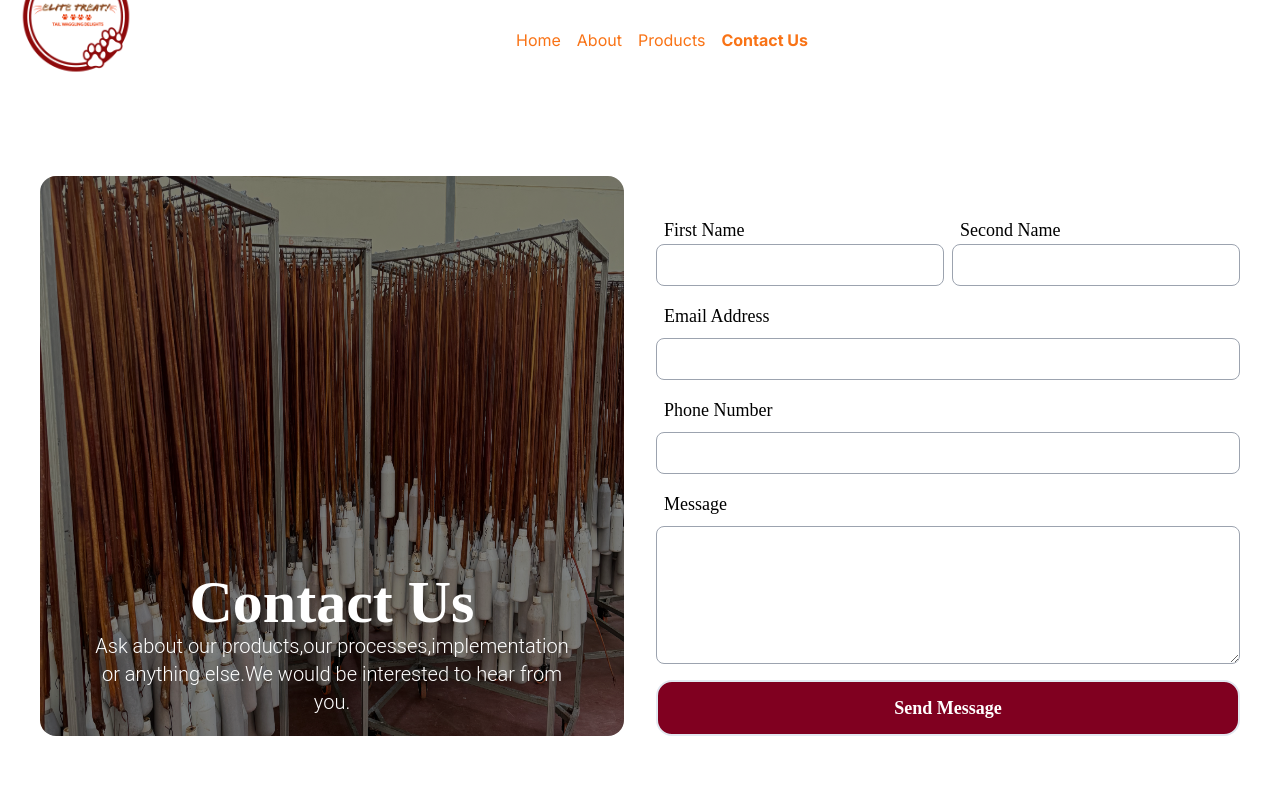
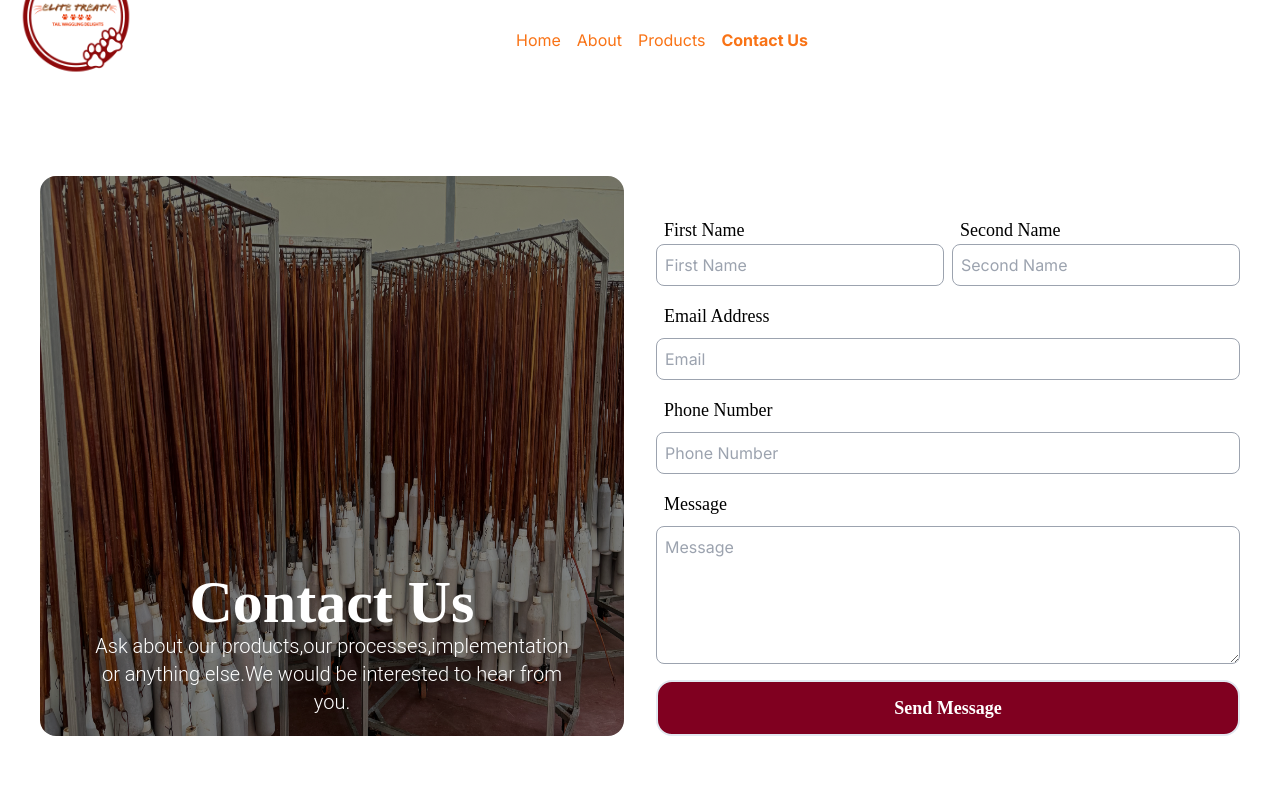
Before and after one commit to githubfaraz/pElite, a Next.js app: page /contact in a window 1280 px wide. Shown: the top 800 px of the page. Built offline with nearby package versions, Linux system fonts and the light colour scheme.

Commit message:
Form Contact US submission to Form Spree

```diff
--- a/app/contact/page.jsx
+++ b/app/contact/page.jsx
@@ -1,12 +1,17 @@
+'use client'
 import Footer from '@/components/Footer'
 import MainNavbar from '@/components/MainNavbar'
 import Navb from '@/components/Navb'
 import Navbar from '@/components/Navbar'
 import Image from 'next/image'
 import React from 'react'
-
+import { useForm, ValidationError } from '@formspree/react';
 // Note:remember to remove the navbar
-const page = () => {
+const Page = () => {
+    const [state, handleSubmit] = useForm("mayrjoke");
+    if (state.succeeded) {
+        return <p>Thanks for joining!</p>;
+    }
   return (
     <div>
 
@@ -30,30 +35,62 @@ const page = () => {
                 </div>
             </div>
             <div className=' w-full'>
-                <form >
+            <form
+            method="POST"
+            action="https://formspree.io/f/mayrjoke"
+            >
                     <div className='flex sm:flex-row sm:space-x-2 flex-col space-y-4 sm:space-y-0'>
                         <div className='flex flex-col'>
-                            <label className='ml-2 font-medium text-lg' style={{fontFamily: "playfair_display"}}>First Name</label>
-                            <input className='p-2 w-72 rounded-lg border-2 border-gray-400' type="email" style={{borderWidth: '0.75px'}}/>
+                            <label htmlFor="first_name" className='ml-2 font-medium text-lg' style={{fontFamily: "playfair_display"}}>First Name</label>
+                            <input className='p-2 w-72 rounded-lg border-2 border-gray-400' type="text"
+                                    name="first_name"
+                                    id="first_name"
+                                    placeholder="First Name"
+                                    aria-required="true"
+                                    required
+                                    style={{borderWidth: '0.75px'}}
+                            />
                         </div>
                         <div className='flex flex-col'>
-                            <label className='ml-2 font-medium text-lg' style={{fontFamily: "playfair_display"}}>Second Name</label>
-                            <input className='p-2 w-72 rounded-lg border-2 border-gray-400' style={{borderWidth: '0.75px'}} type="email"/>
+                            <label htmlFor="second_name"  className='ml-2 font-medium text-lg' style={{fontFamily: "playfair_display"}}>Second Name</label>
+                            <input className='p-2 w-72 rounded-lg border-2 border-gray-400'
+                                name="second_name"
+                                id="second_name"
+                                placeholder="Second Name"
+                                aria-required="true"
+                                required
+                            style={{borderWidth: '0.75px'}} />
                         </div>
                     </div>
                     <div className='flex flex-col sm:space-y-2 mt-4 w-full'>
-                        <label className='ml-2 font-medium text-lg' style={{fontFamily: "playfair_display"}}>Email Address</label>
-                        <input className='p-2 w-full rounded-lg border-2 border-gray-400' style={{borderWidth: '0.75px'}} type="email"/>
+                        <label htmlFor="email_address"  className='ml-2 font-medium text-lg' style={{fontFamily: "playfair_display"}}>Email Address</label>
+                        <input className='p-2 w-full rounded-lg border-2 border-gray-400'
+                            name="email"
+                            id="email"
+                            placeholder="Email"
+                            aria-required="true"
+                            required
+                            style={{borderWidth: '0.75px'}}
+                            type="email"/>
                     </div>
                     <div className='flex flex-col space-y-2 mt-4 ' >
-                        <label className='ml-2 font-medium text-lg' style={{fontFamily: "playfair_display"}}>Phone Number</label>
-                        <input className='p-2 w-full rounded-lg border-2 border-gray-400' style={{borderWidth: '0.75px'}} />
+                        <label htmlFor="phone_number" className='ml-2 font-medium text-lg' style={{fontFamily: "playfair_display"}}>Phone Number</label>
+                        <input className='p-2 w-full rounded-lg border-2 border-gray-400'
+                            name="phone_number"
+                            id="phone_number"
+                            placeholder="Phone Number"
+                            aria-required="true"
+                            required
+                            style={{borderWidth: '0.75px'}} />
+
                     </div>
                     <div className='flex flex-col space-y-2 mt-4'>
-                        <label className='ml-2 font-medium text-lg' style={{fontFamily: "playfair_display"}}>Message</label>
-                        <textarea name="message" id="message" cols={30} rows={5} style={{borderWidth: '0.75px'}} className='p-2 w-full rounded-lg border-2 border-gray-400 '/>
+                        <label htmlFor="message" className='ml-2 font-medium text-lg' style={{fontFamily: "playfair_display"}}>Message</label>
+                        <textarea name="message" id="message" placeholder="Message"
+                            aria-required="true"
+                            required cols={30} rows={5} style={{borderWidth: '0.75px'}} className='p-2 w-full rounded-lg border-2 border-gray-400 '/>
                     </div>
-                    <button className='mt-4 text-center bg-burgundy text-white py-3 px-4 w-full rounded-2xl border-4 border-slate-200 text-lg font-semibold hover:bg-white hover:text-burgundy hover:border-burgundy hover:transition-all' style={{fontFamily: "poppins",borderWidth: '2px'}}>Send Message</button>
+                    <button type="submit" aria-label="Send Message" className='mt-4 text-center bg-burgundy text-white py-3 px-4 w-full rounded-2xl border-4 border-slate-200 text-lg font-semibold hover:bg-white hover:text-burgundy hover:border-burgundy hover:transition-all' style={{fontFamily: "poppins",borderWidth: '2px'}}>Send Message</button>
                 </form>
             </div>
 
@@ -66,4 +103,4 @@ const page = () => {
   )
 }
 
-export default page
+export default Page
```
Also changed, not shown: package.json (+5 -4 lines), 1 other file (tests, documents, lock files or other folders).
